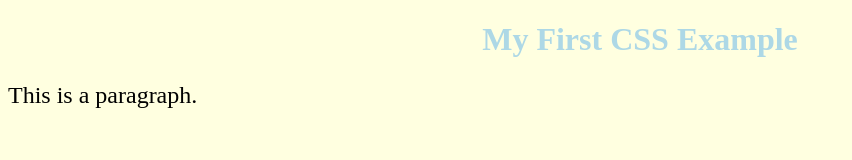
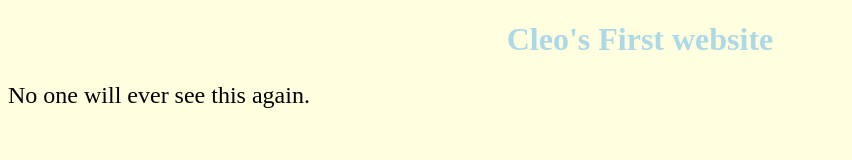
Before and after one commit to cleorupp/cleorupp.github.io, a plain HTML site: page index.html in a window 1280 px wide. Shown: the whole page, without its empty margins (0-852 px from the left). Drawn offline with Linux system fonts and the light colour scheme.

Commit message:
Update index.html

```diff
--- a/index.html
+++ b/index.html
@@ -20,8 +20,8 @@ p {
 </head>
 <body>
 
-<h1>My First CSS Example</h1>
-<p>This is a paragraph.</p>
+<h1>Cleo's First website</h1>
+<p>No one will ever see this again.</p>
 
 </body>
 </html>
```
